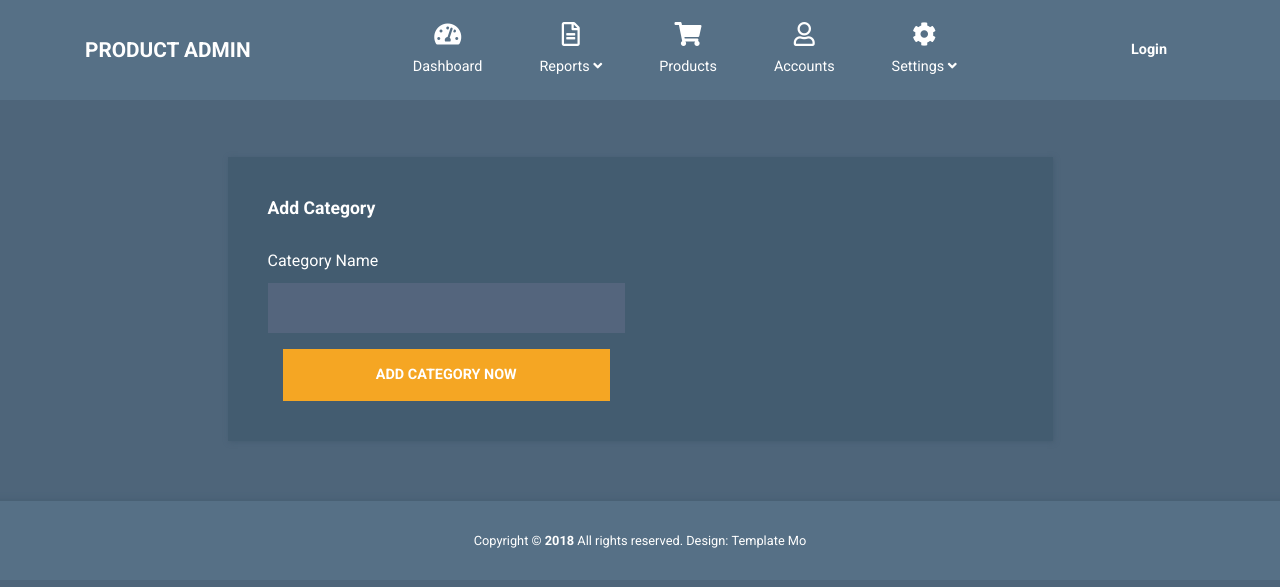
After one commit to mrsushilshrestha/product-admin-master, a Django app: page /add_category/ in a window 1280 px wide. The commit adds this page. Shown: the top 587 px of the page. Run offline with Django 5.2, Linux system fonts and the light colour scheme; some libraries are stand-ins or nearby versions.

Commit message:
working on Product/add/delete

```diff
--- /dev/null
+++ b/productAdmin/product/template/add-category.html
@@ -0,0 +1,46 @@
+{% extends 'master.html' %}
+
+{% load static %}
+
+<!-- add-product block -->
+{% block add-product %}
+    <div class="container tm-mt-big tm-mb-big">
+      <div class="row">
+        <div class="col-xl-9 col-lg-10 col-md-12 col-sm-12 mx-auto">
+          <div class="tm-bg-primary-dark tm-block tm-block-h-auto">
+            <div class="row">
+              <div class="col-12">
+                <h2 class="tm-block-title d-inline-block">Add Category</h2>
+              </div>
+            </div>
+            <div class="row tm-edit-product-row">
+              <div class="col-xl-6 col-lg-6 col-md-12">
+                <form action="{% url 'add_category' %}" method="POST" class="tm-edit-product-form">
+                  {% csrf_token %}
+                  <div class="form-group mb-3">
+                    <label for="category_name">Category Name</label>
+                    <input id="category_name" name="category_name" type="text" class="form-control validate" required />
+                  </div>
+                  <div class="col-12">
+                    <button type="submit" class="btn btn-primary btn-block text-uppercase">Add Category Now</button>
+                  </div>
+                </form>
+              </div>
+            </div>
+          </div>
+        </div>
+      </div>
+    </div>
+{% endblock %}
+
+{% block script %}
+<script src="{% static 'js/jquery-3.3.1.min.js' %}"></script>
+<script src="{% static 'jquery-ui-datepicker/jquery-ui.min.js' %}"></script>
+<script src="{% static 'js/bootstrap.min.js' %}"></script>
+
+<script>
+  $(function() {
+    $("#expire_date").datepicker();
+  });
+</script>
+{% endblock %}
--- a/productAdmin/product/urls.py
+++ b/productAdmin/product/urls.py
@@ -1,11 +1,12 @@
 from django.contrib import admin
 from django.urls import path
-from .views import login_user, index, products, add_products, edit_products,custom_logout,customer_account,customer_setting,delete_product
+from .views import login_user, index, products, add_products, edit_products,custom_logout,customer_account,customer_setting,delete_product,add_category
 urlpatterns = [
     path('login/', login_user, name="login"),
     path('', index, name="index"),
     path('products/', products, name="products"),
     path('add_products/', add_products, name="add_products"),
+    path('add_category/', add_category, name="add_category"),
     path('edit-products/', edit_products, name="edit-products"),
     path('custom_logout/', custom_logout, name="custom_logout"),
     path('customer_account/', customer_account, name="customer_account"),
--- a/productAdmin/product/views.py
+++ b/productAdmin/product/views.py
@@ -7,14 +7,14 @@ from django.contrib.auth. hashers import make_password,check_password
 from django.shortcuts import redirect
 from django.contrib.auth.decorators import login_required
 
-from .models import Product
+from .models import Product,Category
 from django.shortcuts import render, redirect
 
 
 def delete_product(request, product_id):
     product = get_object_or_404(Product, id=product_id)
     product.delete()
-    return redirect('product')  # Redirect to the product list page
+    return redirect('products')  # Redirect to the product list page
 
 
 # def delete_category(request, category_id):
@@ -34,19 +34,24 @@ from .models import Product  # Import Product model
 from django.utils.crypto import get_random_string  # To generate unique IDs
 
 def add_products(request):
+    categories = Category.objects.all()  # Get all categories from the database
+
     if request.method == "POST":
         name = request.POST.get('name')
         description = request.POST.get('description')
-        category = request.POST.get('category')
+        category_id = request.POST.get('category')  # Get selected category ID
         expire_date = request.POST.get('expire_date')
         stock = request.POST.get('stock')
-        image = request.FILES.get('image')  # Handling file upload
+        image = request.FILES.get('image')  # Handle file upload
 
-        # Save product to the database
+        # Fetch the category object using the ID
+        category = get_object_or_404(Category, id=category_id)
+
+        # Save the product to the database
         Product.objects.create(
             name=name,
             description=description,
-            category=category,
+            category=category,  # Link to the category object
             expire_date=expire_date,
             stock=stock,
             image=image
@@ -54,7 +59,17 @@ def add_products(request):
 
         return redirect('products')  # Redirect after successful submission
 
-    return render(request, "add-product.html")
+    return render(request, "add-product.html", {'categories': categories})
+
+def add_category(request):
+    if request.method == "POST":
+        category_name = request.POST.get('category_name')
+
+        # Save the new category to the database
+        Category.objects.create(name=category_name)
+
+        return redirect('products')  # Redirect after category creation
+    return render(request, "add-category.html")
 
 
 
```
Also changed, not shown: productAdmin/product/models.py (+12 -3 lines), productAdmin/product/template/add-product.html (+3 -6 lines), productAdmin/product/template/products.html (+4 -4 lines), productAdmin/db.sqlite3, productAdmin/media/product_images/photo_6104895080818131344_y_uoAmBJI.jpg (added), productAdmin/media/product_images/photo_6104895080818131345_y_90QNkyi.jpg (added), productAdmin/media/product_images/photo_6104895080818131346_y.jpg (added), productAdmin/media/product_images/photo_6104895080818131346_y_MmF657n.jpg (added), productAdmin/media/product_images/photo_6104895080818131346_y_dYolIRM.jpg (added), productAdmin/product/migrations/0003_alter_product_description_alter_product_expire_date_and_more.py (added), productAdmin/product/migrations/0004_category.py (added).
